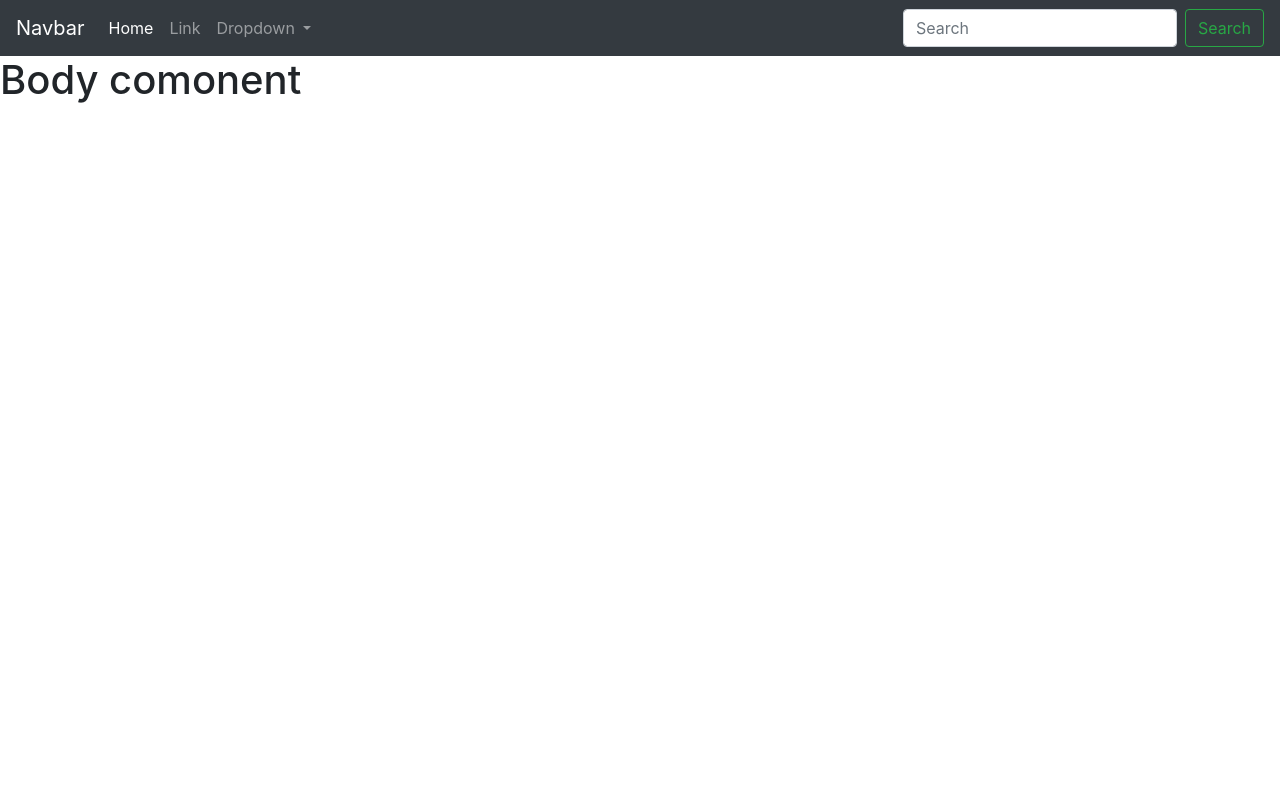
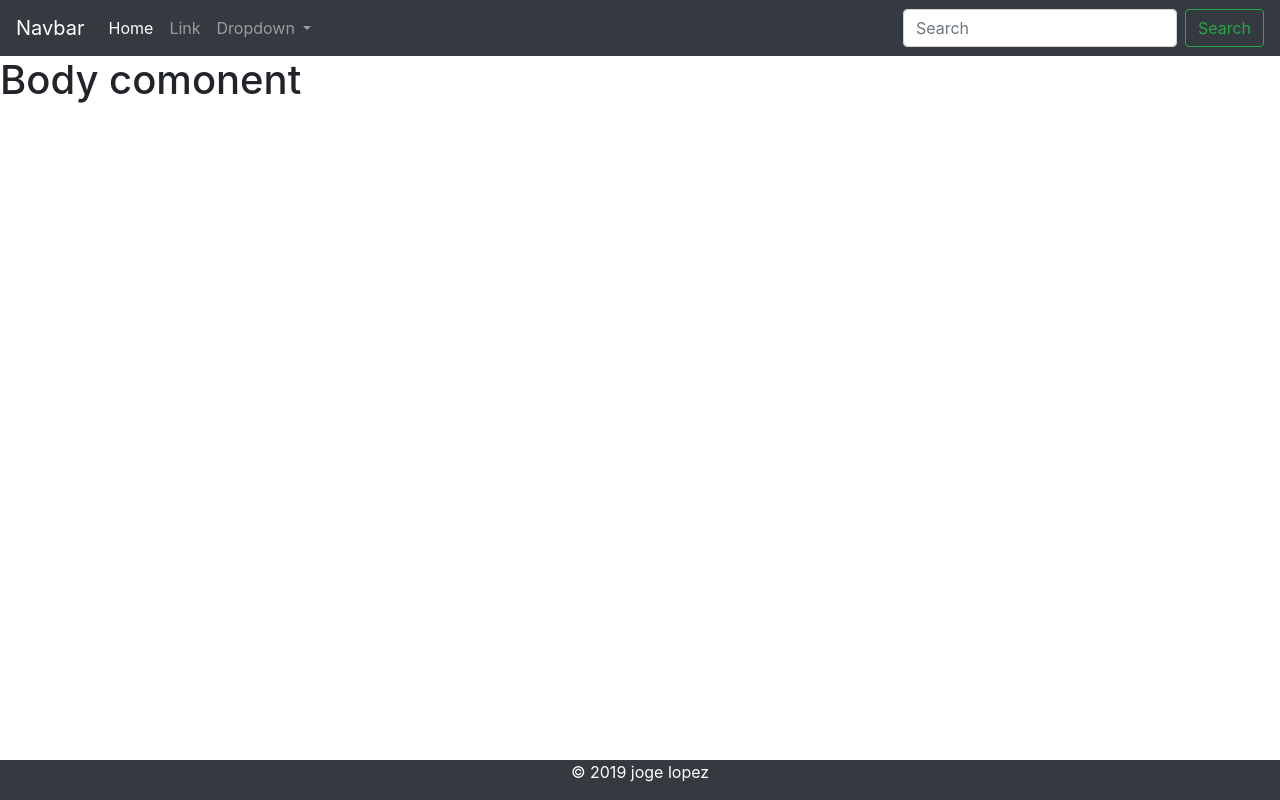
Before and after one commit to jorge238/angular, an Angular app in the folder Aplicacion1-hola mundo/HolaMundo/: page / in a window 1280 px wide. Built offline with nearby package versions, Linux system fonts and the light colour scheme.

Commit message:
actualizacion 3 apk-holamundo
agregamos el footer

```diff
--- a/Aplicacion1-hola mundo/HolaMundo/src/app/app.component.html
+++ b/Aplicacion1-hola mundo/HolaMundo/src/app/app.component.html
@@ -1,2 +1,3 @@
 <app-header></app-header>
 <app-body></app-body>
+<app-footer></app-footer>
--- a/Aplicacion1-hola mundo/HolaMundo/src/app/app.module.ts
+++ b/Aplicacion1-hola mundo/HolaMundo/src/app/app.module.ts
@@ -4,12 +4,14 @@ import { NgModule } from '@angular/core';
 import { AppComponent } from './app.component';
 import { HeaderComponent } from './components/header/header.component';
 import { BodyComponent } from './components/body/body.component';
+import { FooterComponent } from './components/footer/footer.component';
 
 @NgModule({
   declarations: [
     AppComponent,
     HeaderComponent,
-    BodyComponent
+    BodyComponent,
+    FooterComponent
   ],
   imports: [
     BrowserModule
--- /dev/null
+++ b/Aplicacion1-hola mundo/HolaMundo/src/app/components/footer/footer.component.html
@@ -0,0 +1,23 @@
+<!DOCTYPE html>
+<html lang="en">
+
+<head>
+    <meta charset="UTF-8">
+    <meta name="viewport" content="width=device-width, initial-scale=1.0">
+    <meta http-equiv="X-UA-Compatible" content="ie=edge">
+    <title>Document</title>
+</head>
+
+<body>
+    <footer class="footer bg-dark text-center">
+        <div class="container">
+
+            <p>
+                &copy; {{ano}} joge lopez
+            </p>
+        </div>
+
+    </footer>
+</body>
+
+</html>
--- /dev/null
+++ b/Aplicacion1-hola mundo/HolaMundo/src/app/components/footer/footer.component.ts
@@ -0,0 +1,16 @@
+import { Component, OnInit } from '@angular/core';
+
+@Component({
+  selector: 'app-footer',
+  templateUrl: './footer.component.html'
+})
+export class FooterComponent implements OnInit {
+ano: number;
+  constructor() {
+    this.ano= new Date().getFullYear();
+   }
+
+  ngOnInit() {
+  }
+
+}
--- a/Aplicacion1-hola mundo/HolaMundo/src/styles.css
+++ b/Aplicacion1-hola mundo/HolaMundo/src/styles.css
@@ -1 +1,8 @@
 /* You can add global styles to this file, and also import other style files */
+
+footer {
+    color: white;
+    position: fixed;
+    bottom: 0px;
+    width: 100%;
+}
```
